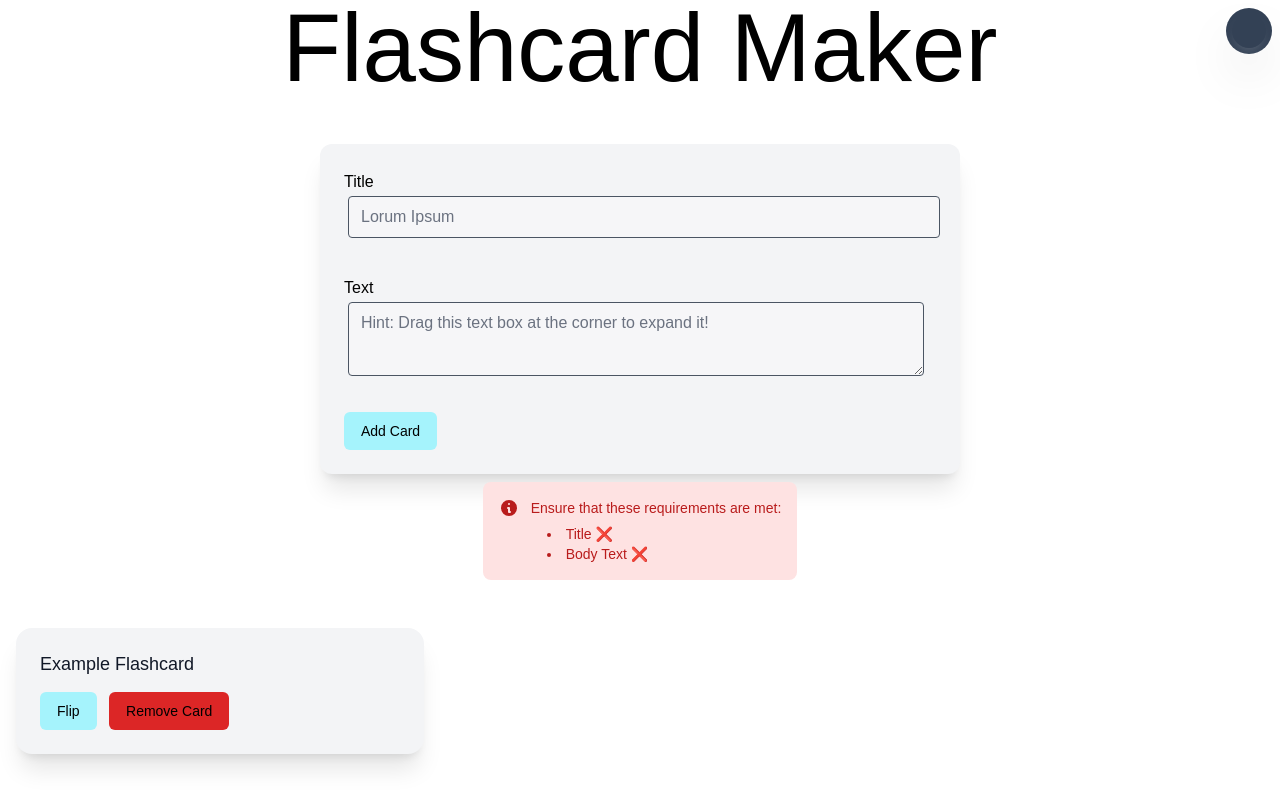
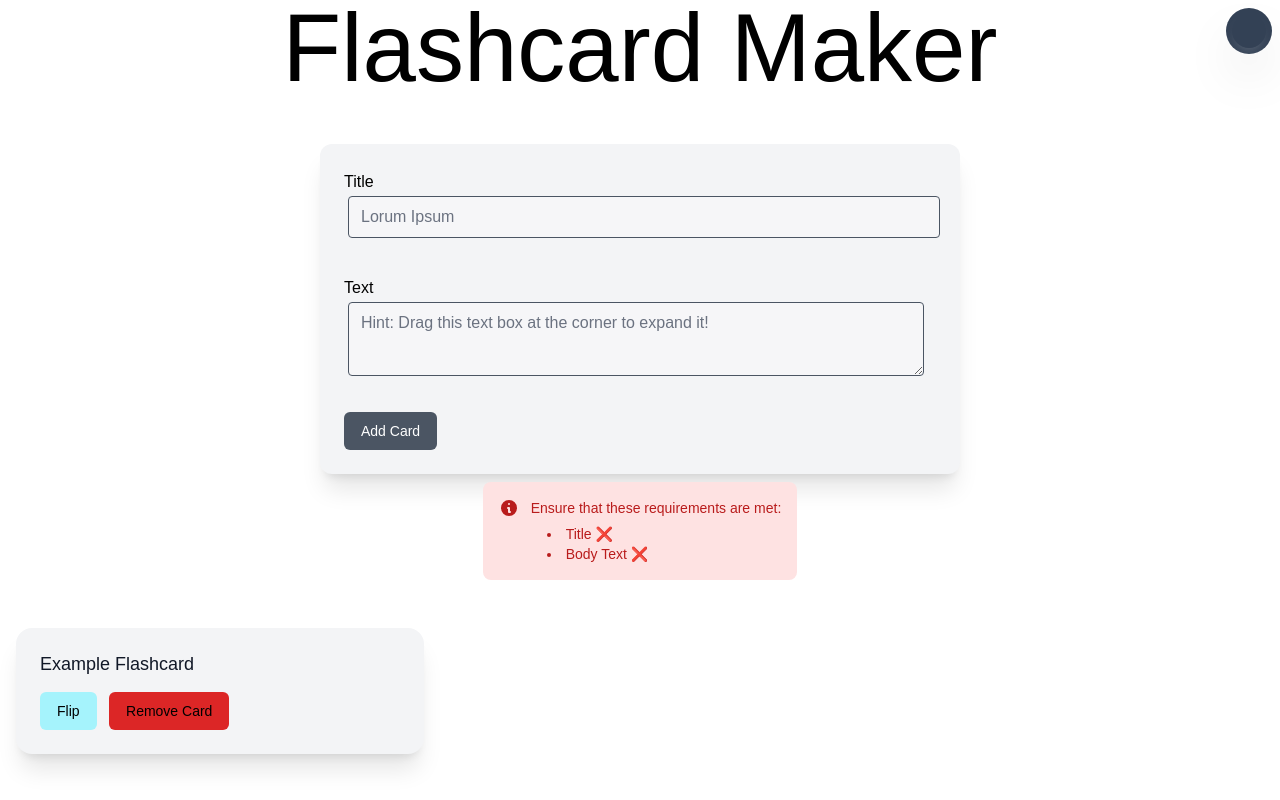
Before and after one commit to Supersonicboss1/Flashcard-Maker, a Svelte app: page / in a window 1280 px wide. Built offline with nearby package versions, Linux system fonts and the light colour scheme; some icons are missing.

Commit message:
testing is important kids

```diff
--- a/src/App.svelte
+++ b/src/App.svelte
@@ -111,7 +111,7 @@
 				</div>
 				<Button
 					isDisabled={!isTitle || !isBack}
-					type={!isBack || !isTitle ? 'primary' : 'disabled'}
+					type={isBack && isTitle ? 'primary' : 'disabled'}
 					on:click={() => createNewCard()}>Add Card</Button
 				>
 			</div>
--- a/src/components/Button.svelte
+++ b/src/components/Button.svelte
@@ -13,10 +13,10 @@
 
 <style lang="postcss">
 	.primary {
-		@apply inline-flex justify-center px-4 py-2 text-sm text-black font-medium border border-transparent rounded-md focus:outline-none focus-visible:ring-2 focus-visible:ring-offset-2 focus-visible:ring-blue-500 bg-cyan-200 hover:bg-cyan-50;
+		@apply inline-flex justify-center px-4 py-2 text-sm text-black font-medium border border-transparent  rounded-md focus:outline-none focus-visible:ring-2 focus-visible:ring-offset-2 focus-visible:ring-blue-500 bg-cyan-200 hover:bg-cyan-50;
 	}
 	.disabled {
-		@apply inline-flex px-4 py-2 text-sm font-medium bg-gray-600 border border-transparent rounded-md mx-3 bg-center self-center justify-center content-center text-white;
+		@apply inline-flex px-4 py-2 text-sm font-medium bg-gray-600 border border-transparent rounded-md bg-center self-center justify-center content-center text-white;
 	}
 	.danger {
 		@apply inline-flex justify-center px-4 py-2 text-sm text-black font-medium border border-transparent rounded-md focus:outline-none focus-visible:ring-2 focus-visible:ring-offset-2 focus-visible:ring-blue-500 ml-2 hover:bg-red-400 bg-red-600;
```
